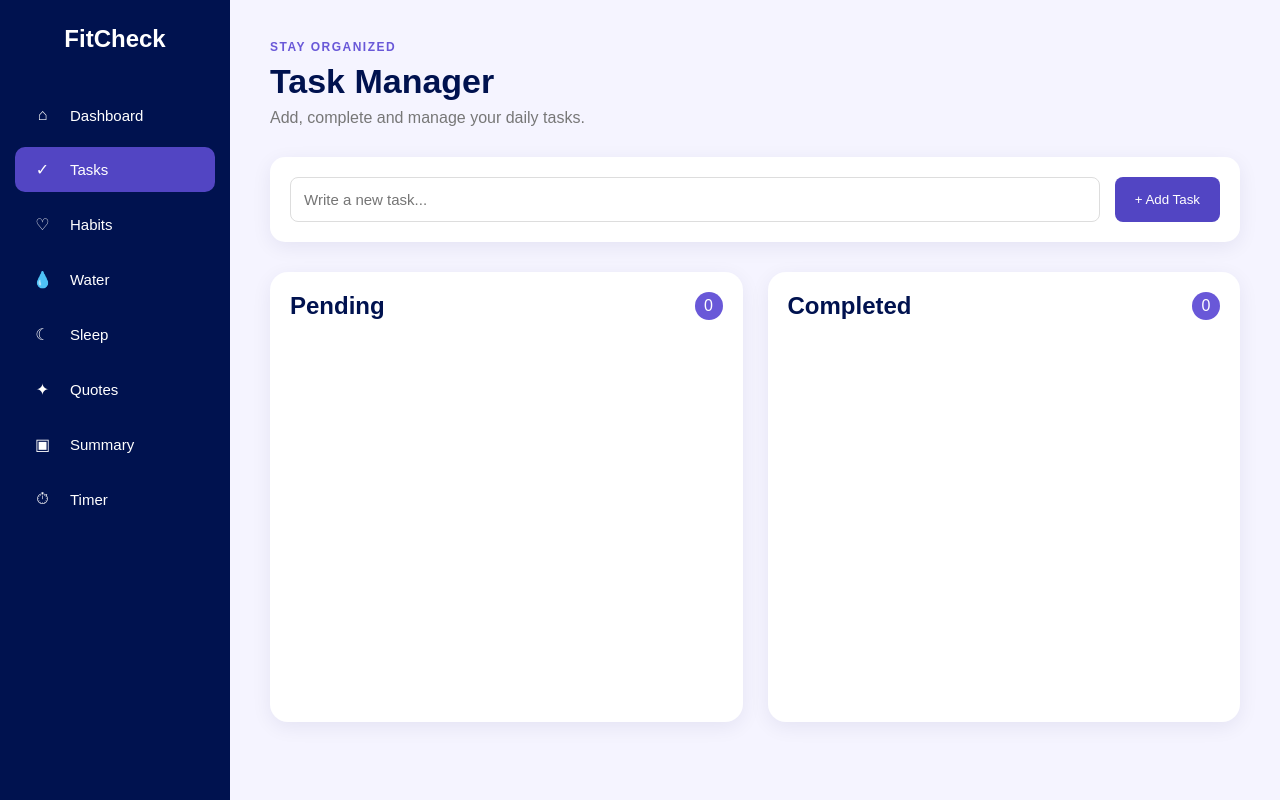
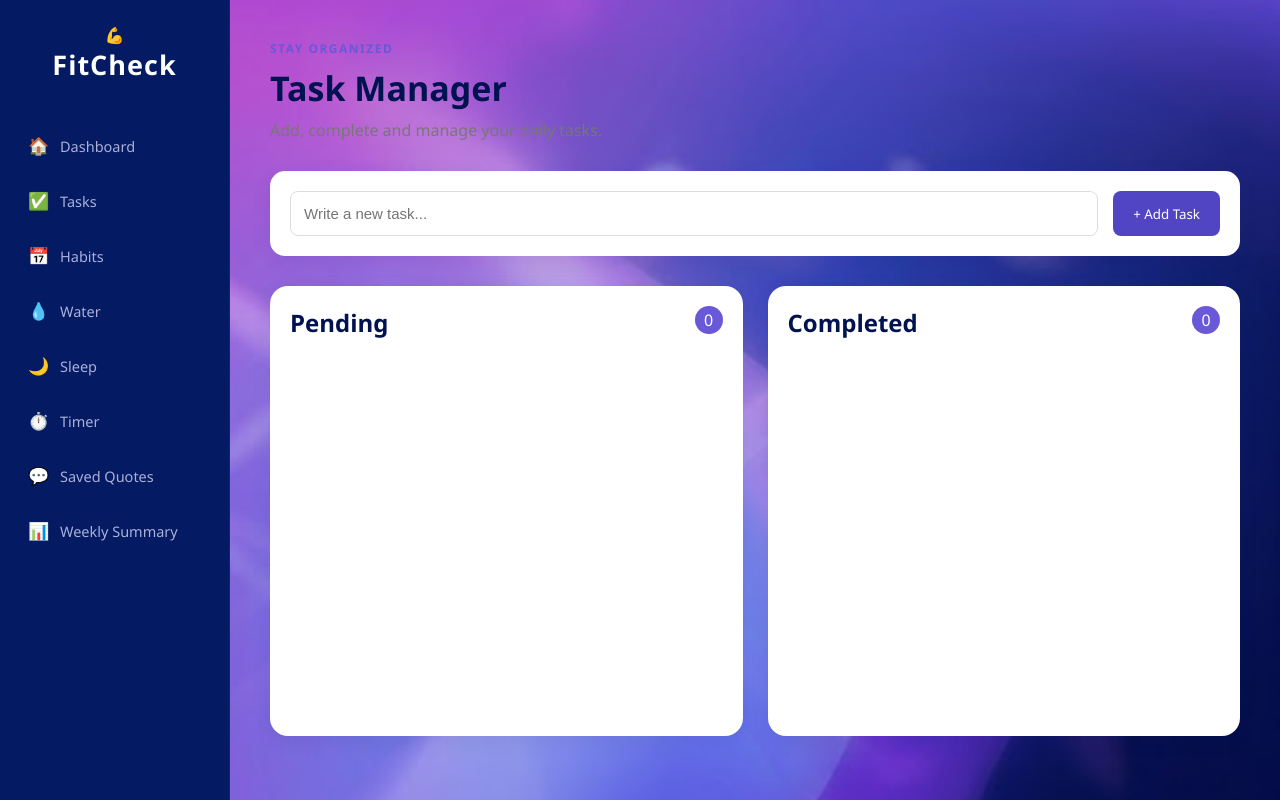
Before and after one commit to CSI-Trainees-26/Nandini2513224-task2, a plain HTML site: page tasks.html in a window 1280 px wide. Drawn offline with Linux system fonts and the light colour scheme.

Commit message:
changed ui of tasks

```diff
--- a/dashboard.css
+++ b/dashboard.css
@@ -104,6 +104,18 @@ button {
 }
 
 /* the main thing */
+
+.page-header h1 {
+  font-size: 26px;
+  font-weight: 700;
+  color:aliceblue;
+}
+
+.page-header p {
+  color:#aab0d9;
+  font-size: 14px;
+  margin-top: 4px;
+}
 
 .header-clock {
   background-color: #041a63;
--- a/tasks.css
+++ b/tasks.css
@@ -5,31 +5,67 @@
 }
 
 body {
-    font-family: Arial, sans-serif;
-    background-color: #f5f4ff;
+    font-family: "Segoe UI", Roboto, Arial, sans-serif;
     color: #00124F;
+    background-image: url("image.png");
+    background-size: cover;
+}
+a {
+  color: inherit;
+  text-decoration: none;
+}
+ul {
+  list-style: none;
+}
+button {
+  font-family: inherit;
+  cursor: pointer;
+  border: none;
 }
 
-
-/* SIDEBAR */
-
+/* sidebar */
 .sidebar {
     width: 230px;
     height: 100vh;
-
     position: fixed;
     left: 0;
     top: 0;
-
-    background-color: #00124F;
+    background-color: #041a63;
     color: white;
-
-    padding: 25px 15px;
+    display: flex;
+    flex-direction: column;
+    padding: 24px 16px;
+    z-index: 100;
+    border-right: 1px solid #0c2680;
 }
-
+.sidebar-link {
+    display: flex;
+    align-items: center;
+    gap: 12px;
+    padding: 11px 12px;
+    font-size: 14.5px;
+    color: #aab0d9;
+    text-decoration: none;
+}
+.sidebar-link:hover {
+  background-color: #0c2680;
+  color: #f4f5fb;
+}
+.icon {
+  font-size: 17px;
+  width: 20px;
+  text-align: center;
+}
 .logo {
     text-align: center;
     margin-bottom: 40px;
+    font: "Segoe UI", Roboto, Arial, sans-serif;
+}
+
+.logo h2 {
+    font-size: 27px;
+    letter-spacing: 1px;
+    font: "Segoe UI", Roboto, Arial, sans-serif;
 }
 
 .side-nav {
@@ -41,28 +77,30 @@ body {
 .nav-item {
     text-decoration: none;
     color: white;
-
     display: flex;
     align-items: center;
     gap: 15px;
+    padding: 13px 15px;
+    border-radius: 10px;
+    transition: 0.3s;
+    font-size: 17px;
+    width: 20px;
+    text-align: center;
+}
 
-    padding: 13px 15px;
+.nav-item span {
+    width: 25px;
+    text-align: center;
+    font-size: 19px;
+}
 
-    border-radius: 10px;
+.nav-item p {
+    font-size: 15px;
 }
 
 .nav-item:hover,
 .nav-item.active {
     background-color: #5245C3;
-}
-
-.nav-item span {
-    width: 25px;
-    text-align: center;
-}
-
-.nav-item p {
-    font-size: 15px;
 }
 
 
@@ -230,19 +268,19 @@ body {
 /* RESPONSIVE */
 
 @media (max-width: 800px) {
-
     .sidebar {
         width: 80px;
+        align-items: center;
     }
-
+    .sidebar-link {
+        font-size: 0;
+    }
     .logo h2 {
-        font-size: 16px;
+        font-size: 15px;
     }
-
     .nav-item p {
         display: none;
     }
-
     .nav-item {
         justify-content: center;
     }
--- a/tasks.html
+++ b/tasks.html
@@ -11,43 +11,22 @@
 </head>
 
 <body>
+    <!-- sidebar -->
     <aside class="sidebar">
         <div class="logo">
+            <div class="logo-mark">💪</div>
             <h2>FitCheck</h2>
         </div>
+
         <nav class="side-nav">
-            <a href="index.html" class="nav-item">
-                <span>⌂</span>
-                <p>Dashboard</p>
-            </a>
-            <a href="tasks.html" class="nav-item active">
-                <span>✓</span>
-                <p>Tasks</p>
-            </a>
-            <a href="habits.html" class="nav-item">
-                <span>♡</span>
-                <p>Habits</p>
-            </a>
-            <a href="water.html" class="nav-item">
-                <span>💧</span>
-                <p>Water</p>
-            </a>
-            <a href="sleep.html" class="nav-item">
-                <span>☾</span>
-                <p>Sleep</p>
-            </a>
-            <a href="quotes.html" class="nav-item">
-                <span>✦</span>
-                <p>Quotes</p>
-            </a>
-            <a href="summary.html" class="nav-item">
-                <span>▣</span>
-                <p>Summary</p>
-            </a>
-            <a href="timer.html" class="nav-item">
-                <span>⏱</span>
-                <p>Timer</p>
-            </a>
+            <a class="sidebar-link" href="index.html"><span class="icon">🏠</span> Dashboard</a>
+            <a class="sidebar-link" href="tasks.html"><span class="icon">✅</span> Tasks</a>
+            <a class="sidebar-link" href="habits.html"><span class="icon">📅</span> Habits</a>
+            <a class="sidebar-link" href="water.html"><span class="icon">💧</span> Water</a>
+            <a class="sidebar-link" href="sleep.html"><span class="icon">🌙</span> Sleep</a>
+            <a class="sidebar-link" href="timer.html"><span class="icon">⏱️</span> Timer</a>
+            <a class="sidebar-link" href="quotes.html"><span class="icon">💬</span> Saved Quotes</a>
+            <a class="sidebar-link" href="summary.html"><span class="icon">📊</span> Weekly Summary</a>
         </nav>
     </aside>
 
```
